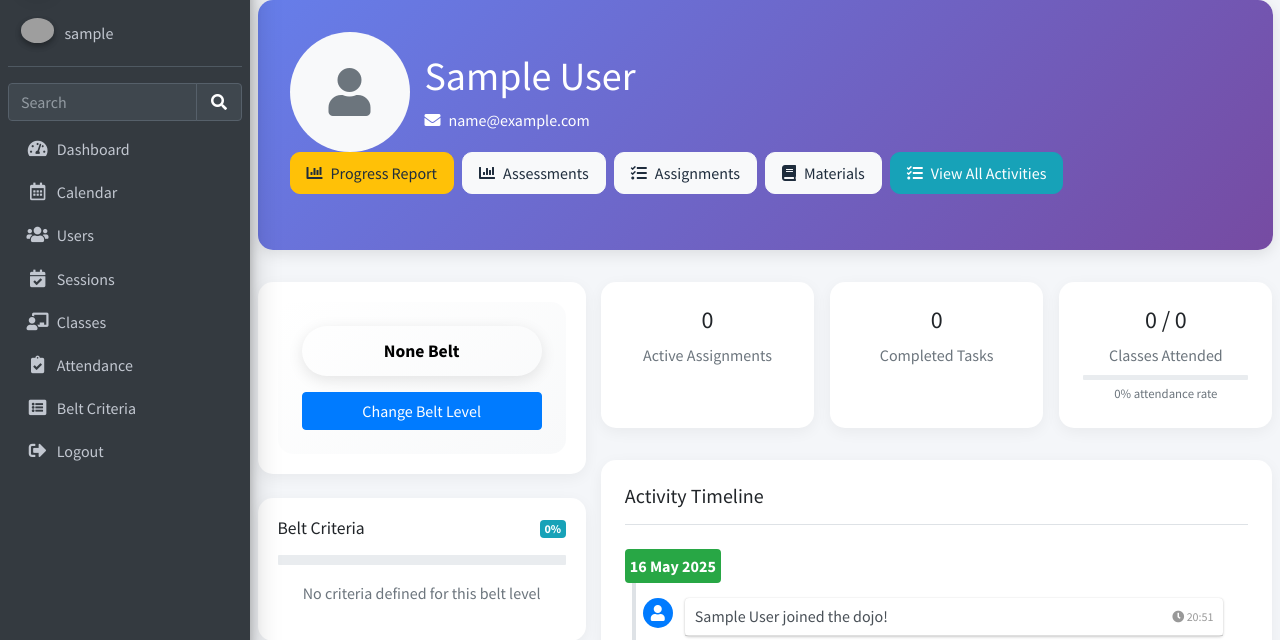
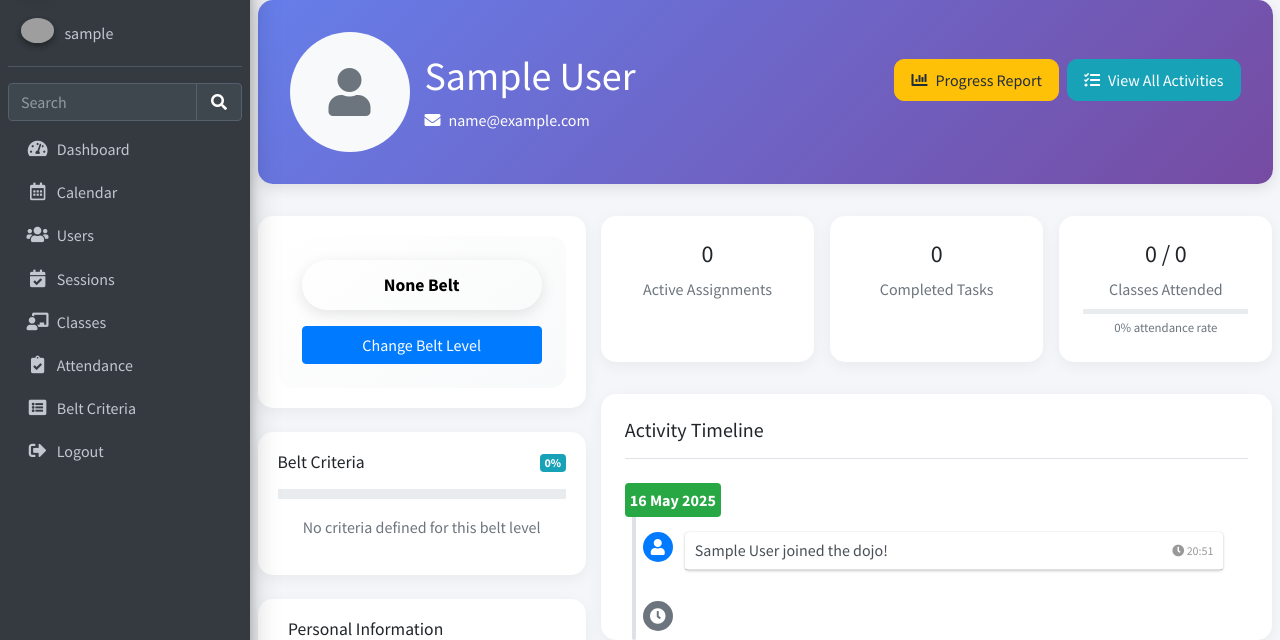
Before and after one commit to changkevin51/OneDojo, a Django app: page /student/1/ in a window 1280 px wide. Shown: the part 57-697 px from the top of the page. Run offline with Django 5.2, Linux system fonts and the light colour scheme; the visitor is signed in with stand-in values (Sample User, id 1); data comes from the database, SQL or seed files in the repository; data that the repository does not hold is empty; some libraries are stand-ins or nearby versions; grey boxes are pictures that could not be loaded.

Commit message:
Create assignment popup now appears in front of student activities instead of behind

```diff
--- a/templates/pages/student_info.html
+++ b/templates/pages/student_info.html
@@ -231,15 +231,6 @@
           <div class="action-buttons">
             <button type="button" class="btn btn-warning" data-toggle="modal" data-target="#progressReportModal">
               <i class="fas fa-chart-bar"></i> Progress Report
-            </button>
-            <button type="button" class="btn btn-light" data-toggle="modal" data-target="#assessmentModal">
-              <i class="fas fa-chart-bar"></i> Assessments
-            </button>
-            <button type="button" class="btn btn-light" data-toggle="modal" data-target="#assignmentModal">
-              <i class="fas fa-tasks"></i> Assignments
-            </button>
-            <button type="button" class="btn btn-light" data-toggle="modal" data-target="#materialModal">
-              <i class="fas fa-book"></i> Materials
             </button>
             <button type="button" class="btn btn-info" data-toggle="modal" data-target="#viewAssignmentsModal">
               <i class="fas fa-tasks"></i> View All Activities
@@ -652,7 +643,8 @@
           <div class="tab-pane fade show active" id="assignments" role="tabpanel">
             <div class="d-flex justify-content-between align-items-center mb-3">
               <h6 class="mb-0">Assignments</h6>
-              <button type="button" class="btn btn-success btn-sm" data-toggle="modal" data-target="#assignmentModal">
+              <button type="button" class="btn btn-success btn-sm modal-switch-btn"
+                      data-dismiss="modal" data-toggle="modal" data-target="#assignmentModal">
                 <i class="fas fa-plus"></i> Add Assignment
               </button>
             </div>
@@ -729,9 +721,10 @@
           <div class="tab-pane fade" id="assessments" role="tabpanel">
             <div class="d-flex justify-content-between align-items-center mb-3">
               <h6 class="mb-0">Assessments</h6>
-              <button type="button" class="btn btn-warning btn-sm" data-toggle="modal" data-target="#assessmentModal">
-                <i class="fas fa-plus"></i> Add Assessment
-              </button>
+              <button type="button" class="btn btn-warning btn-sm modal-switch-btn"
+                    data-dismiss="modal" data-toggle="modal" data-target="#assessmentModal">
+              <i class="fas fa-plus"></i> Add Assessment
+            </button>
             </div>
             <div class="table-responsive">
               <table class="table table-hover">
@@ -768,8 +761,10 @@
             <div class="d-flex justify-content-between align-items-center mb-3">
               <h6 class="mb-0">Learning Materials</h6>
               <button type="button" class="btn btn-info btn-sm" data-toggle="modal" data-target="#materialModal">
-                <i class="fas fa-plus"></i> Add Material
-              </button>
+                <button type="button" class="btn btn-info btn-sm modal-switch-btn"
+                        data-dismiss="modal" data-toggle="modal" data-target="#materialModal">
+                  <i class="fas fa-plus"></i> Add Material
+                </button>
             </div>
             <div class="row">
               {% for event in timeline_events %}
@@ -829,7 +824,7 @@
           <div class="feedback-section mt-4">
             <h6 class="border-bottom pb-2">Feedback & Comments</h6>
             <div id="feedbackList" class="mb-3">
-              <!-- Feedback items will be loaded here -->
+              <!-- feedback items -->
             </div>
             <div class="form-group">
               <label>Add New Feedback</label>
@@ -847,7 +842,6 @@
   </div>
 </div>
 
-<!-- Add this modal for viewing submissions -->
 <div class="modal fade" id="submissionDetailModal" tabindex="-1" role="dialog">
   <div class="modal-dialog modal-lg">
     <div class="modal-content">
@@ -876,7 +870,6 @@
         <div class="feedback-section mt-4">
           <h6 class="border-bottom pb-2">Feedback & Comments</h6>
           <div id="submissionFeedbackList" class="mb-3">
-            <!-- Feedback items will be loaded here -->
           </div>
           <div class="form-group">
             <label>Add New Feedback</label>
@@ -892,7 +885,6 @@
   </div>
 </div>
 
-<!-- After the timelineModal, add this modal for showing attendance details -->
 <div class="modal fade" id="attendanceModal" tabindex="-1" role="dialog">
   <div class="modal-dialog modal-lg">
     <div class="modal-content">
@@ -1029,7 +1021,6 @@
   </div>
 </div>
 
-<!-- Add this at the end of the student_info.html, just before the extra_scripts block -->
 <div class="modal fade" id="criteriaModal" tabindex="-1" aria-hidden="true">
   <div class="modal-dialog">
     <div class="modal-content">
@@ -1427,6 +1418,26 @@ function updateCriteriaStatus() {
     }
   });
 }
+
+$(document).ready(function() {
+  $('#assignmentModal, #assessmentModal, #materialModal').on('hidden.bs.modal', function (e) {
+    if (!$(document.activeElement).hasClass('modal-switch-btn')) {
+      $('#viewAssignmentsModal').modal('show');
+    }
+  });
+
+  $('#editDueDatePicker').datetimepicker({
+    icons: {
+      time: 'far fa-clock',
+      date: 'far fa-calendar',
+      up: 'fas fa-arrow-up',
+      down: 'fas fa-arrow-down'
+    },
+    format: 'YYYY-MM-DD HH:mm:ss',
+    sideBySide: true,
+    stepping: 15
+  });
+});
 </script>
 {% endblock extra_scripts %}
 {% endblock content %}
```
